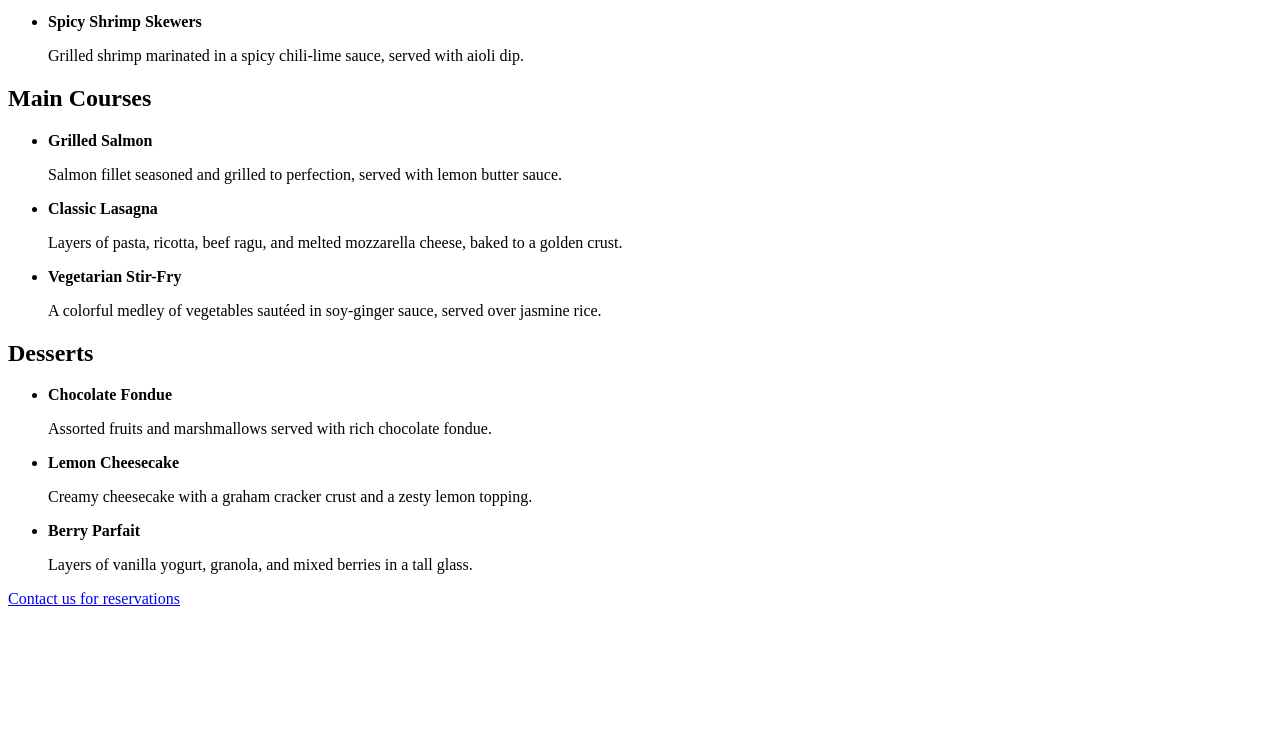
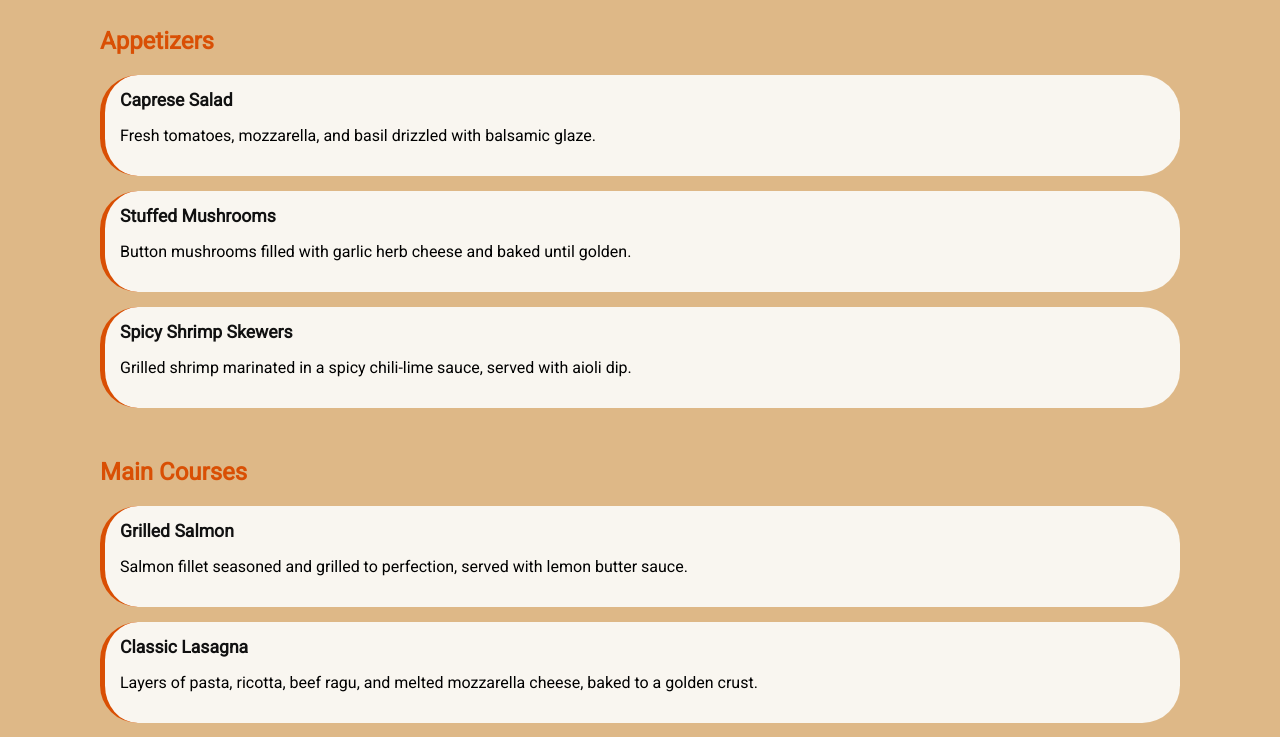
Before and after one commit to mainlymwaura/project2, a plain HTML site: page index.html in a window 1280 px wide. Shown: the part 250-987 px from the top of the page. Before the commit the page ends 874 px from the top, so only its background shows below. Drawn offline with Linux system fonts and the light colour scheme.

Commit message:
creative menu with css

```diff
--- a/index.html
+++ b/index.html
@@ -4,58 +4,81 @@
   <meta charset="UTF-8">
   <meta name="viewport" content="width=device-width, initial-scale=1.0">
   <title>Delicious Bites Menu</title>
+  <!-- Roboto Font -->
+  <link href="https://fonts.googleapis.com/css2?family=Roboto&display=swap" rel="stylesheet">
+  <link rel="stylesheet" href="style.css">
 </head>
-<body>
-  <h1>Delicious Bites Menu</h1>
+<body class="menu-page">
 
+  <nav class="navbar">
+    <div class="brand">Menu</div>
+    <ul class="nav-links">
+      <li><a href="#">Home</a></li>
+      <li><a href="#">About</a></li>
+      <li><a href="#">Services</a></li>
+      <li><a href="#">Contact</a></li>
+    </ul>
+  </nav>
+
+  <main class="menu-content">
+    <h1 class="main-title">Delicious Bites Menu</h1>
+
+    <section class="menu-category">
       <h2>Appetizers</h2>
-  <ul>
-    <li>
+      <ul class="dish-list">
+        <li class="dish-item">
           <strong>Caprese Salad</strong>
           <p>Fresh tomatoes, mozzarella, and basil drizzled with balsamic glaze.</p>
         </li>
-    <li>
+        <li class="dish-item">
           <strong>Stuffed Mushrooms</strong>
           <p>Button mushrooms filled with garlic herb cheese and baked until golden.</p>
         </li>
-    <li>
+        <li class="dish-item">
           <strong>Spicy Shrimp Skewers</strong>
           <p>Grilled shrimp marinated in a spicy chili-lime sauce, served with aioli dip.</p>
         </li>
       </ul>
+    </section>
 
+    <section class="menu-category">
       <h2>Main Courses</h2>
-  <ul>
-    <li>
+      <ul class="dish-list">
+        <li class="dish-item">
           <strong>Grilled Salmon</strong>
           <p>Salmon fillet seasoned and grilled to perfection, served with lemon butter sauce.</p>
         </li>
-    <li>
+        <li class="dish-item">
           <strong>Classic Lasagna</strong>
           <p>Layers of pasta, ricotta, beef ragu, and melted mozzarella cheese, baked to a golden crust.</p>
         </li>
-    <li>
+        <li class="dish-item">
           <strong>Vegetarian Stir-Fry</strong>
           <p>A colorful medley of vegetables sautéed in soy-ginger sauce, served over jasmine rice.</p>
         </li>
       </ul>
+    </section>
 
+    <section class="menu-category">
       <h2>Desserts</h2>
-  <ul>
-    <li>
+      <ul class="dish-list">
+        <li class="dish-item">
           <strong>Chocolate Fondue</strong>
           <p>Assorted fruits and marshmallows served with rich chocolate fondue.</p>
         </li>
-    <li>
+        <li class="dish-item">
           <strong>Lemon Cheesecake</strong>
           <p>Creamy cheesecake with a graham cracker crust and a zesty lemon topping.</p>
         </li>
-    <li>
+        <li class="dish-item">
           <strong>Berry Parfait</strong>
           <p>Layers of vanilla yogurt, granola, and mixed berries in a tall glass.</p>
         </li>
       </ul>
+    </section>
 
-  <p><a href="contact.html">Contact us for reservations</a></p>
+    <p class="contact-link"><a href="contact.html">Contact us for reservations</a></p>
+  </main>
+
 </body>
 </html>
--- /dev/null
+++ b/style.css
@@ -0,0 +1,96 @@
+/* Global styles */
+body {
+  font-family: 'Roboto', sans-serif;
+  margin: 0;
+  padding: 0;
+  background-color: burlywood;
+  color: solid red;
+}
+
+/* Navbar */
+.navbar {
+  display: flex;
+  flex-wrap: wrap;
+  justify-content: space-between;
+  align-items: center;
+  background-color: darkcyan;
+  padding: 20px 40px;
+  color: rgb(48, 43, 43);
+}
+
+.brand {
+  font-size: 1.5em;
+  font-weight: bold;
+}
+
+.nav-links {
+  list-style: none;
+  display: flex;
+  gap: 20px;
+  padding: 0;
+  margin: 0;
+}
+
+.nav-links li a {
+  color: white;
+  text-decoration: none;
+  font-weight: 500;
+}
+
+/* Responsive Navbar (pure CSS) */
+@media (max-width: 600px) {
+  .nav-links {
+    flex-direction: column;
+    width: 100%;
+    gap: 10px;
+    margin-top: 10px;
+  }
+}
+
+/* Main Content */
+.menu-content {
+  padding: 100px;
+}
+
+.main-title {
+  text-align: center;
+  font-size: 2em;
+  color: #222;
+}
+
+.menu-category h2 {
+  color: #d94f04;
+  margin-top: 50px;
+}
+
+.dish-list {
+  list-style: none;
+  padding: 0;
+}
+
+.dish-item {
+  background-color: #f9f6f0;
+  padding: 15px;
+  margin-bottom: 15px;
+  border-left: 5px solid #d94f04;
+  border-radius: 1cm;
+
+}
+
+.dish-item strong {
+  font-size: 1.1em;
+  display: block;
+  margin-bottom: 5px;
+  color: #111;
+}
+
+.contact-link {
+  text-align: center;
+  margin-top: 40px;
+}
+
+.contact-link a {
+  color: #d94f04;
+  font-weight: bold;
+  text-decoration: none;
+}
```
Lines whose indentation alone changed are shown as unchanged.
